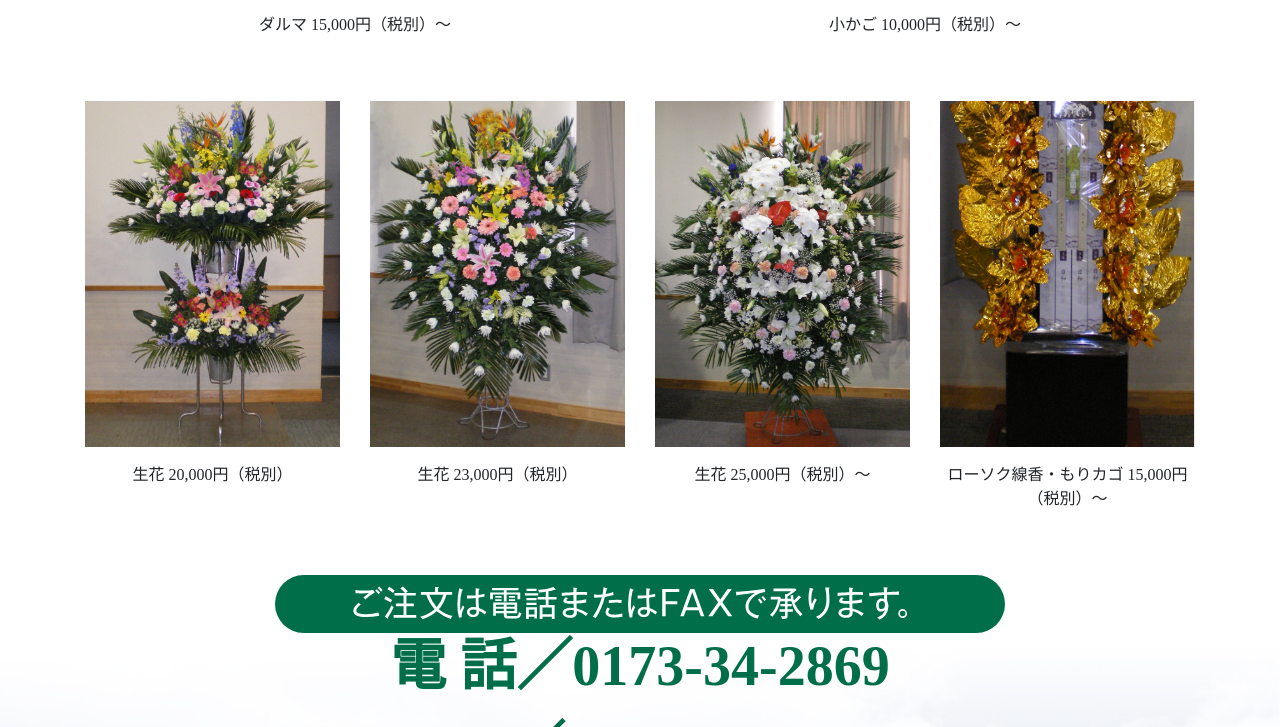
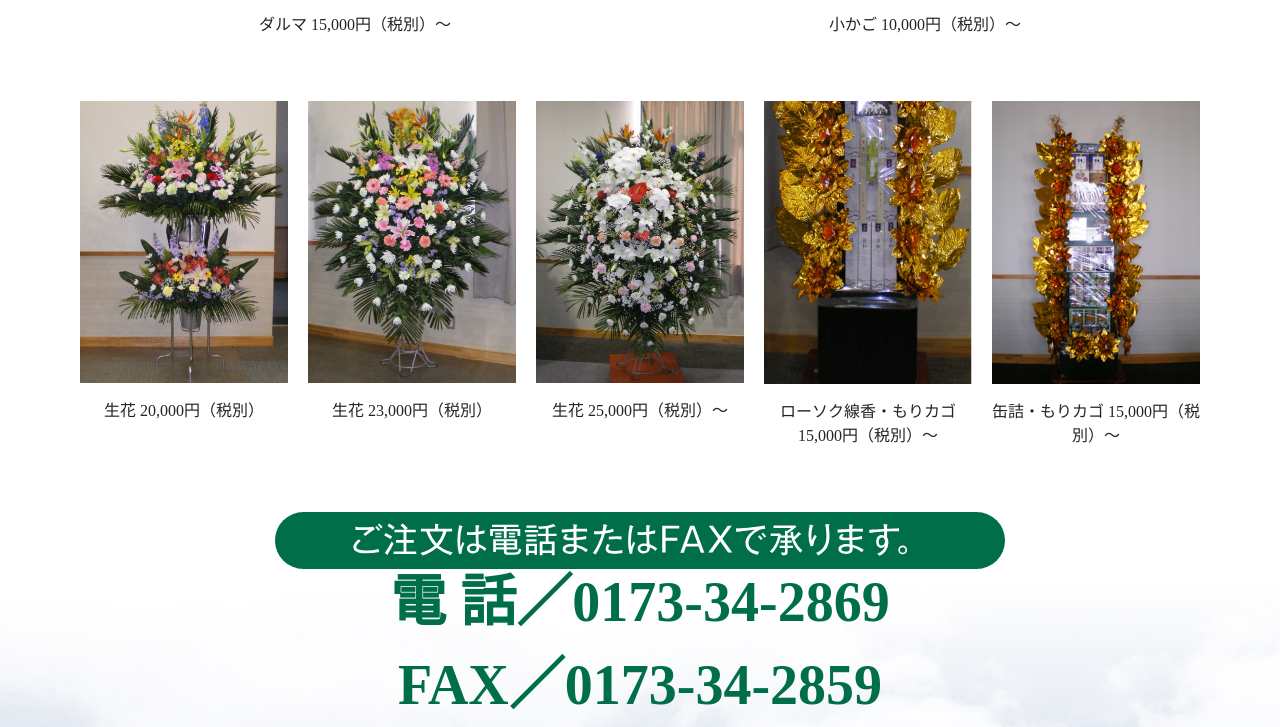
Before and after one commit to plus-agc-service-yamauchi/kasai, a plain HTML site: page offering.html in a window 1280 px wide. Shown: the part 1291-2018 px from the top of the page. Drawn offline with Linux system fonts and the light colour scheme; a web font is replaced by a local one.

Commit message:
20200911
update

```diff
--- a/css/style.css
+++ b/css/style.css
@@ -583,3 +583,41 @@ nav.sm a::after {
     position: relative;
     /*topBtnの親要素に指定*/
 }
+
+/* 5 Columns */
+
+.col-xs-15,
+.col-sm-15,
+.col-md-15,
+.col-lg-15 {
+    position: relative;
+    min-height: 1px;
+    padding-right: 10px;
+    padding-left: 10px;
+}
+
+.col-xs-15 {
+    width: 20%;
+    float: left;
+}
+
+@media (min-width: 768px) {
+    .col-sm-15 {
+        width: 20%;
+        float: left;
+    }
+}
+
+@media (min-width: 992px) {
+    .col-md-15 {
+        width: 20%;
+        float: left;
+    }
+}
+
+@media (min-width: 1200px) {
+    .col-lg-15 {
+        width: 20%;
+        float: left;
+    }
+}
--- a/offering.html
+++ b/offering.html
@@ -109,28 +109,32 @@
                 </div>
                 <div class="row justify-content-center text-center mb-5">
                     <div class="col-md-6 mb-5">
-                        <img src="images/daruma_16500.jpg" alt="ダルマ 15,000円（税別）〜" class="img-fluid mb-3" />
+                        <img src="images/daruma_16500.JPG" alt="ダルマ 15,000円（税別）〜" class="img-fluid mb-3" />
                         <p>ダルマ 15,000円（税別）〜</p>
                     </div>
                     <div class="col-md-6 mb-5">
                         <img src="images/kokago_11000.JPG" alt="小かご 11,000円（税別）〜" class="img-fluid mb-3" />
                         <p>小かご 10,000円（税別）〜</p>
                     </div>
-                    <div class="col-md-3 mb-5">
+                    <div class="col-md-15 mb-5">
                         <img src="images/namabana_22000.JPG" alt="生花 20,000円（税別）" class="img-fluid mb-3" />
                         <p>生花 20,000円（税別）</p>
                     </div>
-                    <div class="col-md-3 mb-5">
+                    <div class="col-md-15 mb-5">
                         <img src="images/namabana_25300.JPG" alt="生花 23,000円（税別）" class="img-fluid mb-3" />
                         <p>生花 23,000円（税別）</p>
                     </div>
-                    <div class="col-md-3 mb-5">
+                    <div class="col-md-15 mb-5">
                         <img src="images/namabana_27500.JPG" alt="生花 25,000円（税別）" class="img-fluid mb-3" />
                         <p>生花 25,000円（税別）〜</p>
                     </div>
-                    <div class="col-md-3 mb-5">
-                        <img src="images/morikago_15000.png" alt="もりカゴ 15,000円（税別）〜" class="img-fluid mb-3" />
+                    <div class="col-md-15 mb-5">
+                        <img src="images/morikago_15000.png" alt="ローソク線香・もりカゴ 15,000円（税別）〜" class="img-fluid mb-3" />
                         <p>ローソク線香・もりカゴ 15,000円（税別）〜</p>
+                    </div>
+                    <div class="col-md-15 mb-5">
+                        <img src="images/morikago_15000-2.png" alt="缶詰・もりカゴ 15,000円（税別）〜" class="img-fluid mb-3" />
+                        <p>缶詰・もりカゴ 15,000円（税別）〜</p>
                     </div>
                     <div class="col-md-8">
                         <img src="images/offering_order.svg" alt="ご注文は電話またはFAXで承ります。" class="img-fluid" />
```
Also changed, not shown: facility.html (+1 -1 lines), images/morikago_15000-2.png (added), 4 other files.
